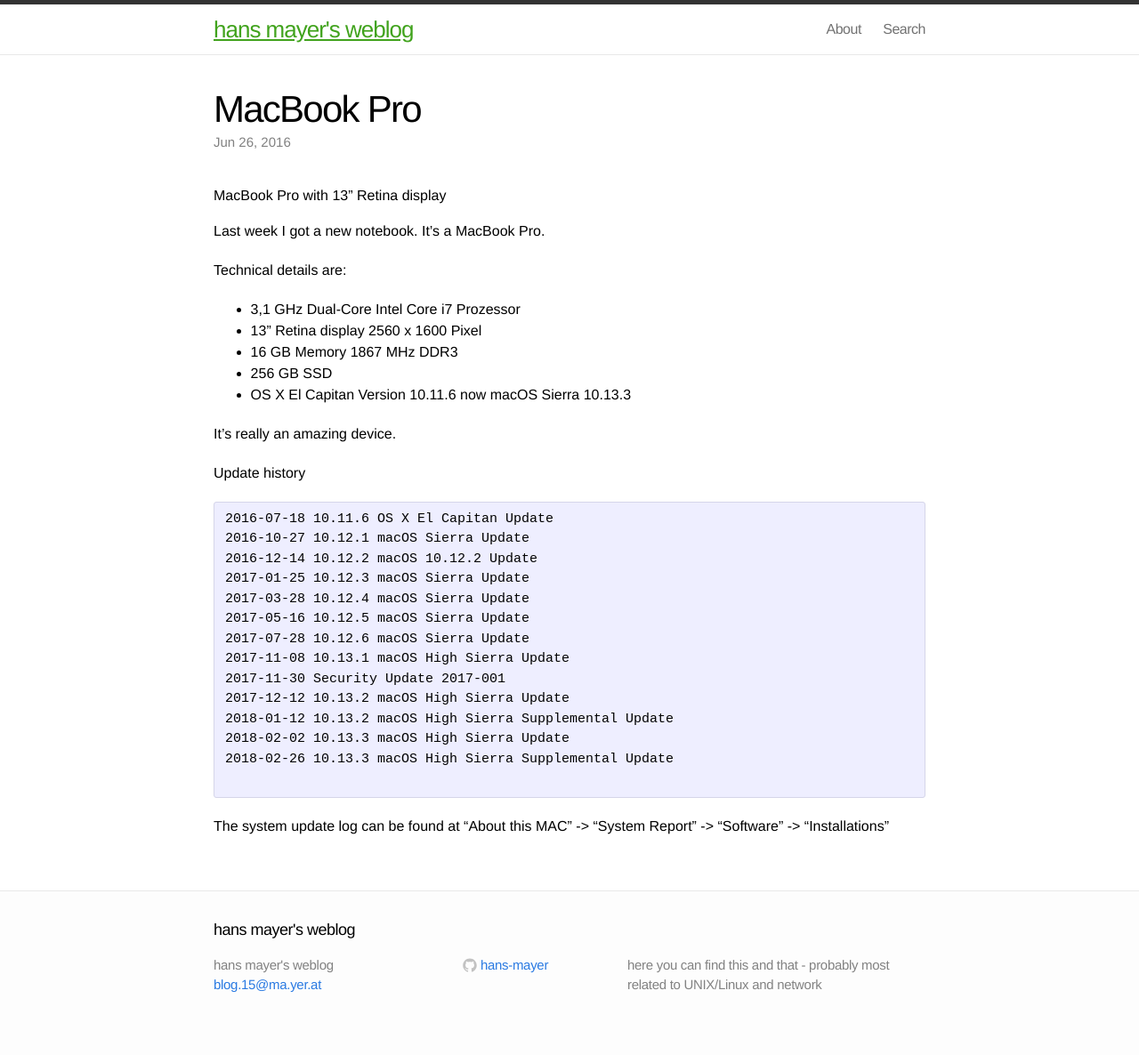
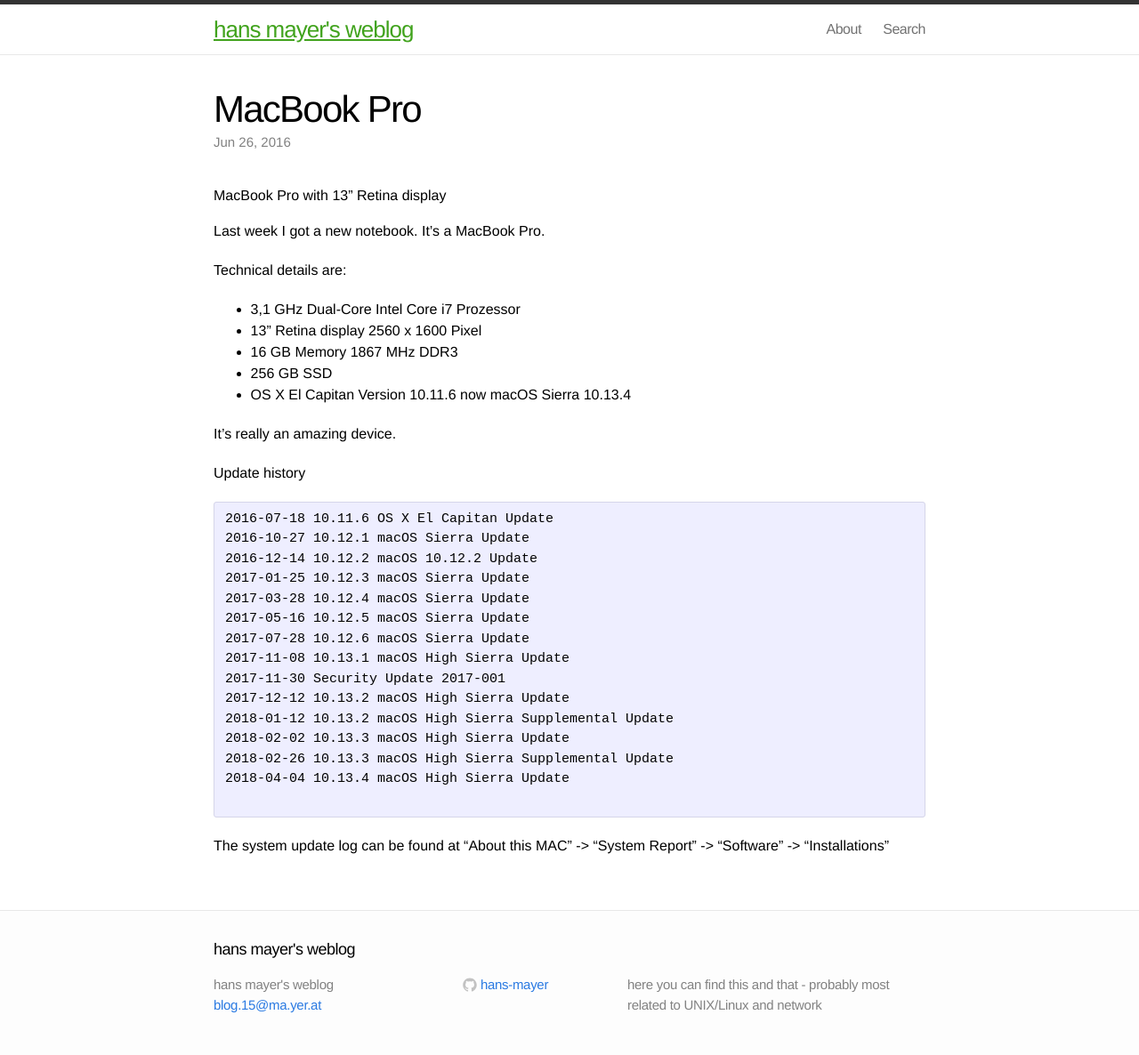
Before and after one commit to hans-mayer/blog, a Jekyll site: the page built from _posts/2016-06-26-MacBookPro.markdown, in a window 1280 px wide. Shown: the whole page at 89% size. Built offline with Jekyll 4.4.1, drawn with Linux system fonts in a browser that asks for light colours; before the commit the page ends 1164 px from its top, so only the background shows below that.

Commit message:
MacBookPro 10.13.4 macOS High Sierra Update

```diff
--- a/_posts/2016-06-26-MacBookPro.markdown
+++ b/_posts/2016-06-26-MacBookPro.markdown
@@ -15,7 +15,7 @@
 * 13" Retina display 2560 x 1600 Pixel
 * 16 GB Memory 1867 MHz DDR3
 * 256 GB SSD
-* OS X El Capitan Version 10.11.6 now macOS Sierra 10.13.3
+* OS X El Capitan Version 10.11.6 now macOS Sierra 10.13.4
 
 It's really an amazing device.
 
@@ -36,6 +36,7 @@
 2018-01-12 10.13.2 macOS High Sierra Supplemental Update
 2018-02-02 10.13.3 macOS High Sierra Update
 2018-02-26 10.13.3 macOS High Sierra Supplemental Update
+2018-04-04 10.13.4 macOS High Sierra Update
 
 </pre>
 
```
